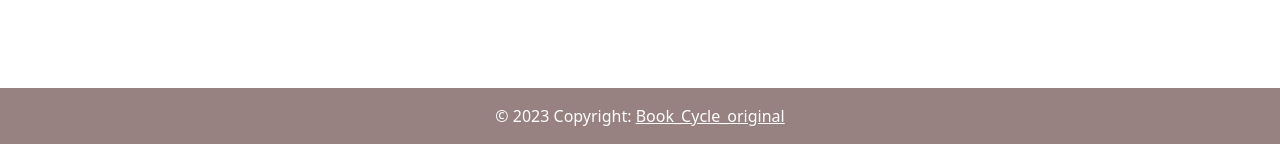
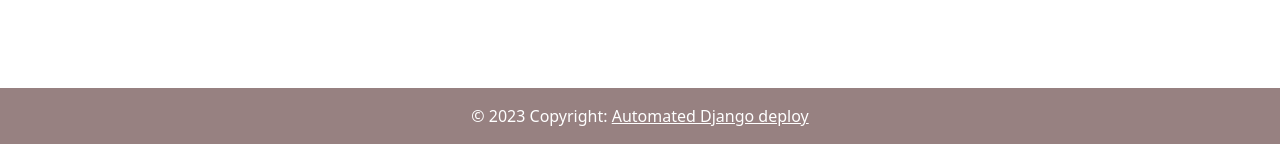
Before and after one commit to AbuYousufSiam/book_cycle_django, a Django app: page / in a window 1280 px wide. Shown: the part 656-800 px from the top of the page. Run offline with Django 4.2, Linux system fonts and the light colour scheme; some libraries are stand-ins or nearby versions.

Commit message:
automated django deploy done

```diff
--- a/src/books/templates/base.html
+++ b/src/books/templates/base.html
@@ -39,7 +39,7 @@
         <!-- Copyright -->
         <div class="text-center p-3" style="background-color: rgb(151, 129, 129)">
             © 2023 Copyright:
-            <a class="text-white" href="#">Book_Cycle_original</a>
+            <a class="text-white" href="#">Automated Django deploy</a>
         </div>
         <!-- Copyright -->
     </footer>
```
